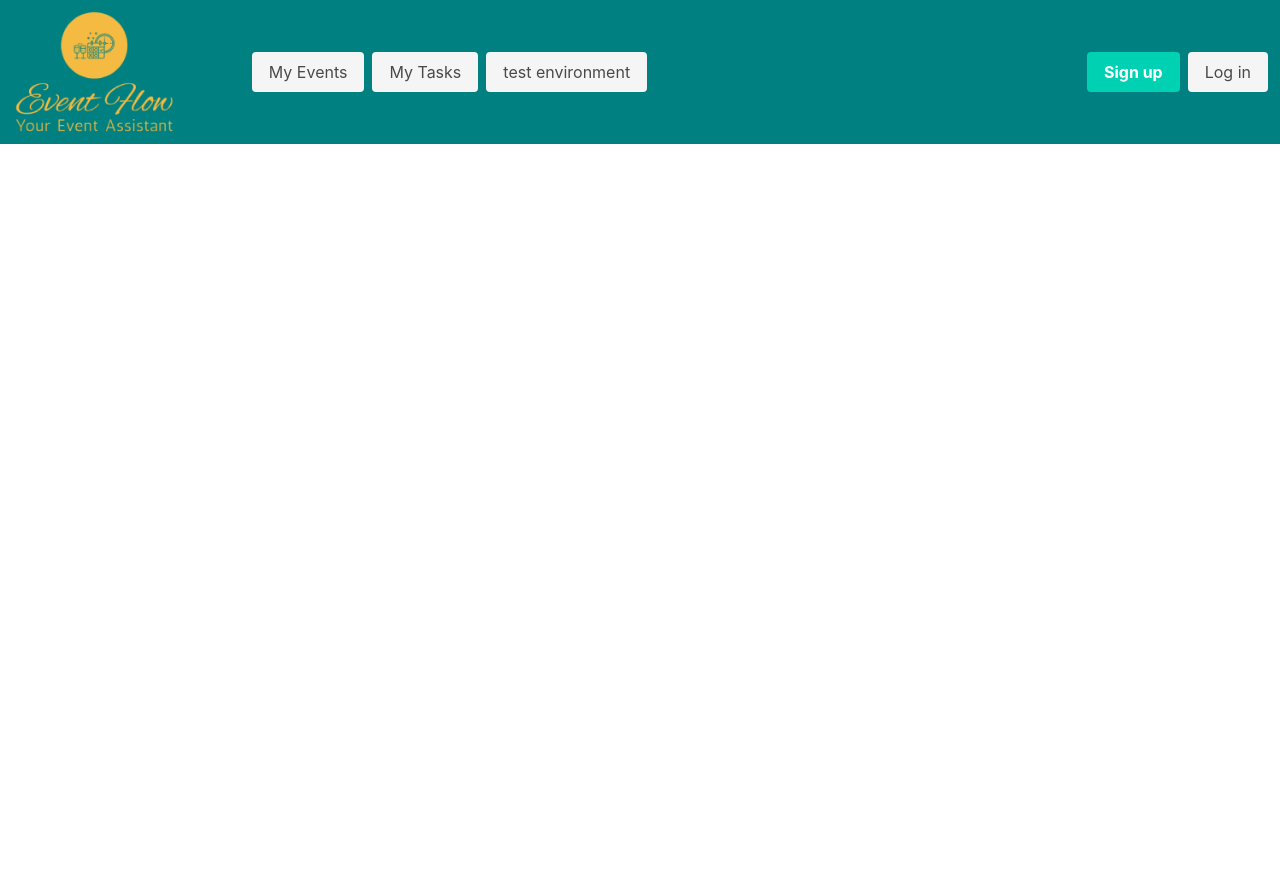
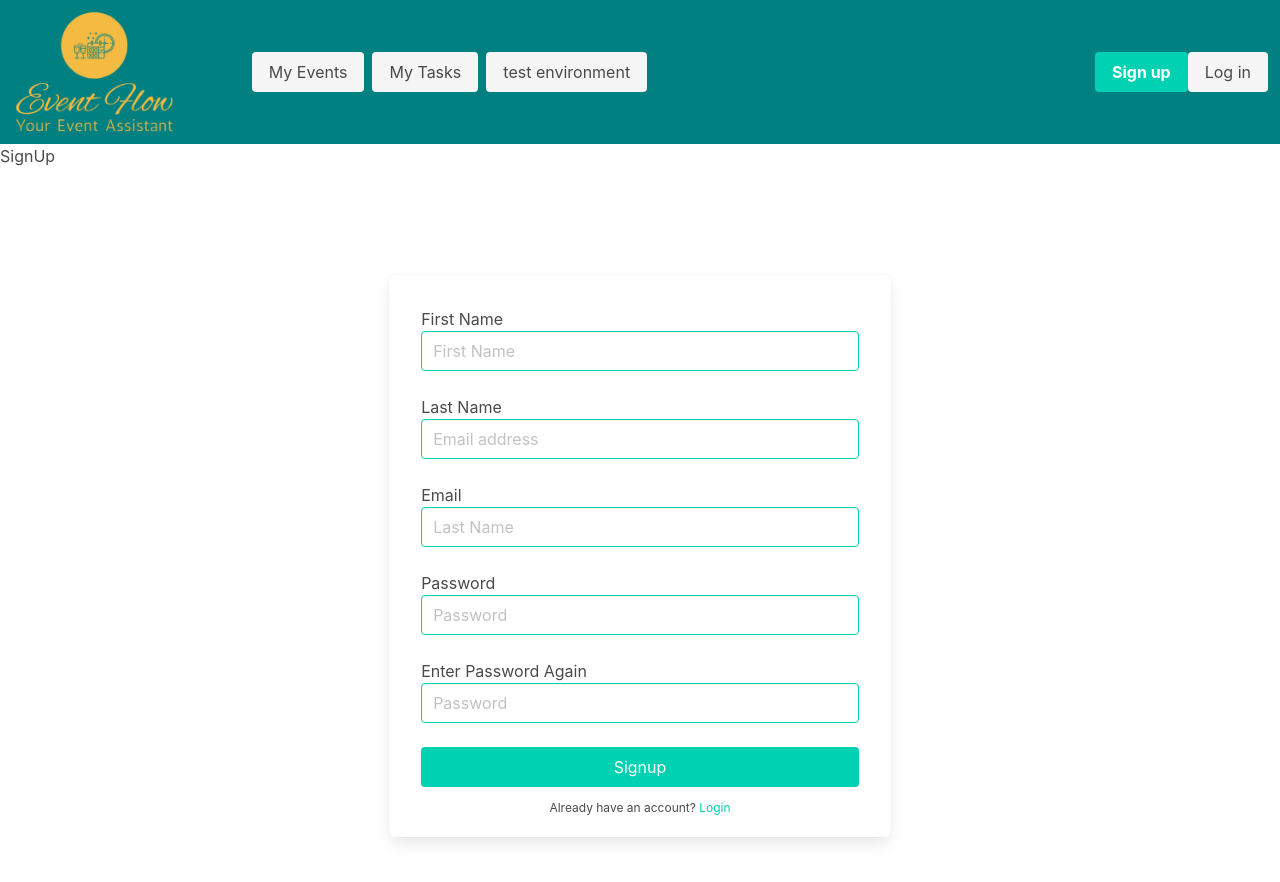
Before and after one commit to shaimaaGhamry/Event-Flow, a React (Create React App) app in the folder client/: page /signup in a window 1280 px wide. Shown: the top 882 px of the page. Before the commit the page ends 800 px from the top, so only its background shows below. Built offline with nearby package versions, Linux system fonts and the light colour scheme.

Commit message:
created the login form

```diff
--- a/client/src/App.js
+++ b/client/src/App.js
@@ -3,6 +3,8 @@ import NavTabs from './components/NavBar';
 import Home from './routes/Home';
 import MyEvents from './routes/MyEvents';
 import MyTasks from './routes/MyTasks';
+import SignUp from './components/SignUp';
+import LoginForm from './components/LoginForm';
 // FOR TESTING ONLY - DELETE LATER (also delete Route path - line 23)
 import TestEnv from './routes/testEnv';
 
@@ -21,6 +23,8 @@ const App = () => {
        <Route path="/myevents" element={<MyEvents />} />
        <Route path="/mytasks" element={<MyTasks />} />
        <Route path="/testing" element={<TestEnv />} />
+       <Route path="/signup" element={<SignUp />} />
+       <Route path="/loginform" element={<LoginForm />} />
      </Routes>
     </div>
   );
--- /dev/null
+++ b/client/src/components/LoginForm.js
@@ -0,0 +1,31 @@
+import React from 'react';
+
+const LoginForm = () => {
+    return (
+        <div class="hero is-fullheight">
+            <div class="hero-body is-justify-content-center is-align-items-center">
+                <div class="columns is-flex is-flex-direction-column box">
+                    <div class="column">
+                        <label for="email">Email</label>
+                        <input class="input is-primary" type="text" placeholder="Email address"></input>
+                    </div>
+                    <div class="column">
+                        <label for="Name">Password</label>
+                        <input class="input is-primary" type="password" placeholder="Password"></input>
+                            <a href="forget.html" class="is-size-7 has-text-primary">forget password?</a>
+                    </div>
+                    <div class="column">
+                        <button class="button is-primary is-fullwidth" type="submit">Login</button>
+                    </div>
+                    <div class="has-text-centered">
+                        <p class="is-size-7"> Don't have an account? <a href='/SignUp' class="has-text-primary">Sign up</a>
+                        </p>
+                    </div>
+                </div>
+            </div>
+        </div>
+                    )
+};
+
+
+                    export default LoginForm;
--- a/client/src/components/NavBar.js
+++ b/client/src/components/NavBar.js
@@ -1,4 +1,7 @@
 import React from 'react';
+
+import { Link } from "react-router-dom";
+
 
 function NavTabs({ currentPage, handlePageChange }) {
     return (
@@ -35,12 +38,14 @@ function NavTabs({ currentPage, handlePageChange }) {
                 <div class="navbar-end">
                     <div class="navbar-item">
                         <div class="buttons">
-                            <a class="button is-primary">
-                                <strong>Sign up</strong>
-                            </a>
-                            <a class="button is-light">
-                                Log in
-                            </a>
+                            <Link to='/SignUp'>
+                                <a class="button is-primary">
+                                  <strong>Sign up</strong>
+                               </a>
+                            </Link>
+                            <Link to='/LoginForm'>
+                               <a class="button is-light">Log in</a>
+                            </Link>
                         </div>
                     </div>
                 </div>
--- a/client/src/components/SignUp.js
+++ b/client/src/components/SignUp.js
@@ -1,101 +1,45 @@
-import './SignUp.css';
+import React from 'react';
 
-import React from 'react';
-import { Link } from "react-router-dom";
-import { InputGroup, Col, Button, Row, Container, Card, Form } from "react-bootstrap";
 
 const SignUp = () => {
   return (
-    <div className="sign-up">
-      <Link to="/" >
-        <h1>SignUp</h1>
-        <div>
-          <Container>
-            <Row className="vh-100 d-flex justify-content-center align-items-center">
-              <Col md={10} lg={8} xs={12}>
-                <div className="border border-3 border-primary"></div>
-                <Card className="shadow">
-                  <Card.Body>
-                    <div className="mb-3 mt-4">
-                      <h2 className="fw-bold mb-2 text-uppercase"></h2>
-                      <p className=" mb-5">Please enter your details to sign up!</p>
-                      <Form>
-                        <Row className="mb-3">
-                          <Form.Group
-                            as={Col}
-                            className="mb-3"
-                            controlId="formFullName"
-                          >
-                            <Form.Label className="text-center">
-                              Your full name
-                            </Form.Label>
-                            <Form.Control type="text" placeholder="Enter name" />
-                          </Form.Group>
-
-                          <Form.Group
-                            as={Col}
-                            className="mb-3"
-                            controlId="formPhoneNumber"
-                          >
-                            <Form.Label>Phone Number</Form.Label>
-                            <Form.Control
-                              type="number"
-                              placeholder="Enter phone number"
-                            />
-                          </Form.Group>
-                        </Row>
-                        <Row className="mb-3">
-                          <Form.Group
-                            as={Col}
-                            className="mb-3"
-                            controlId="formUsername"
-                          >
-                            <Form.Label className="text-center">
-                              Email address
-                            </Form.Label>
-                            <InputGroup>
-                              <Form.Control
-                                type="email"
-                                placeholder="Enter username"
-                              />
-                              <InputGroup.Text className="text-primary">
-
-                              </InputGroup.Text>
-                            </InputGroup>
-                          </Form.Group>
-
-                          <Form.Group
-                            as={Col}
-                            className="mb-3"
-                            controlId="formBasicPassword"
-                          >
-                            <Form.Label>Password</Form.Label>
-                            <Form.Control type="password" placeholder="Password" />
-                          </Form.Group>
-                        </Row>
-                        <div className="d-grid">
-                          <Button variant="primary" type="submit">
-                            Sign Up
-                          </Button>
-                        </div>
-                      </Form>
-                      <div className="mt-3">
-                        <p className="mb-0  text-center">
-                          Already have an account?{" "}
-                          <a href="{''}" className="text-primary fw-bold">
-                            Login
-                          </a>
+    <div class="hero is-fullheight">
+         <h2>SignUp</h2>
+            <div class="hero-body is-justify-content-center is-align-items-center">
+                <div class="columns is-flex is-flex-direction-column box">
+                <div class="column">
+                        <label for="email">First Name</label>
+                        <input class="input is-primary" type="text" placeholder="First Name"></input>
+                    </div>
+                    <div class="column">
+                        <label for="email">Last Name</label>
+                        <input class="input is-primary" type="text" placeholder="Email address"></input>
+                    </div>
+                    <div class="column">
+                        <label for="email">Email</label>
+                        <input class="input is-primary" type="text" placeholder="Last Name"></input>
+                    </div>
+                    <div class="column">
+                        <label for="Name">Password</label>
+                        <input class="input is-primary" type="password" placeholder="Password"></input>
+                            <a href="forget.html" class="is-size-7 has-text-primary"></a>
+                    </div>
+                    <div class="column">
+                        <label for="Name">Enter Password Again</label>
+                        <input class="input is-primary" type="password" placeholder="Password"></input>
+                            <a href="forget.html" class="is-size-7 has-text-primary"></a>
+                    </div>
+                    <div class="column">
+                        <button class="button is-primary is-fullwidth" type="submit">Signup <a href='/myevents'></a>
+                        </button>
+                    </div>
+                    <div class="has-text-centered">
+                        <p class="is-size-7"> Already have an account? <a href='/loginform' class="has-text-primary">Login</a>
                         </p>
-                      </div>
                     </div>
-                  </Card.Body>
-                </Card>
-              </Col>
-            </Row>
-          </Container>
+                </div>
+            </div>
         </div>
-      </Link>
-    </div>
   )
 }
 
--- a/client/src/routes/testEnv.js
+++ b/client/src/routes/testEnv.js
@@ -1,13 +1,14 @@
 import React from 'react';
 
-import SignUp from "../components/SignUp";
+
+import LoginForm from '../components/LoginForm';
 
 
 const TestEnv = () => {
   return (
     <div>
       <p>Test Environment</p>
-    <SignUp/>
+    <LoginForm/>
   </div>
   )
 }
```
Also changed, not shown: client/src/components/LoggedIn.css (deleted), client/src/components/LoggedIn.js (deleted), client/src/components/LoginForm.css (added).
